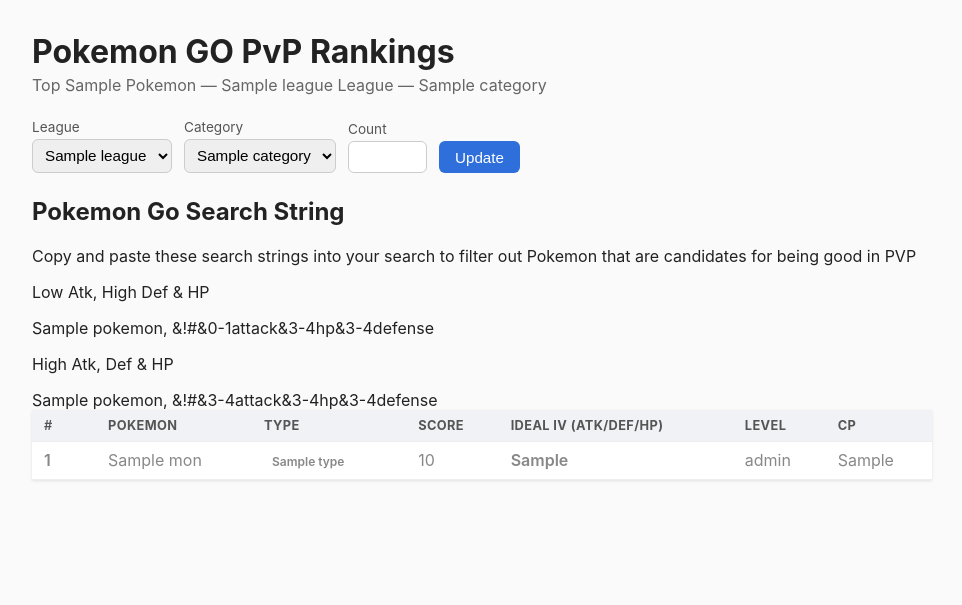
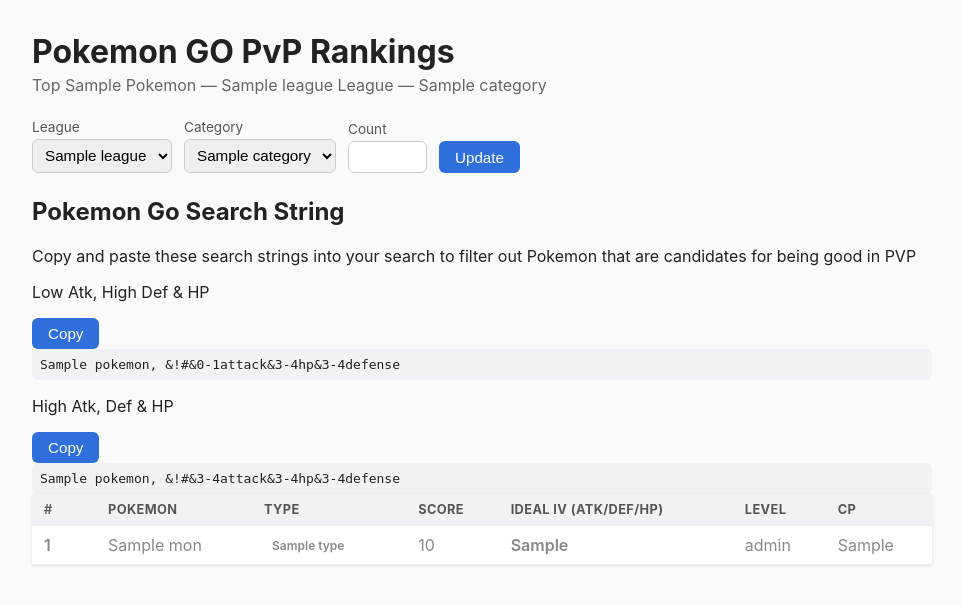
Before and after one commit to coymeetsworld/pokemon-go-pvp, a Flask app: template templates/index.html in a window 1280 px wide. Shown: the top 605 px of the page, without its empty margins (158-1120 px from the left). Run offline with Flask 3, Linux system fonts and the light colour scheme; the template is opened without the code that fills it: most values are stand-ins (such as "Sample title", 1, 10 or a date in 2020).

Commit message:
Adding feature to click button and copy search string.

```diff
--- a/static/style.css
+++ b/static/style.css
@@ -61,3 +61,11 @@ tr:hover { filter: brightness(0.95); }
   font-weight: 600;
   margin-right: 0.25rem;
 }
+
+#low-atk-search, #high-atk-search {
+  display: block;
+  background: #f0f2f5;
+  padding: 0.5rem;
+  border-radius: 6px;
+  font-family: monospace;
+}
--- a/templates/index.html
+++ b/templates/index.html
@@ -5,6 +5,31 @@
   <title>Pokemon GO PvP Rankings</title>
   <link rel="stylesheet" href="{{ url_for('static', filename='style.css') }}">
   <link rel="stylesheet" href="{{ url_for('static', filename='pokemontypes.css') }}">
+  <script>
+    document.addEventListener('DOMContentLoaded', () => {
+      document.getElementById('copy-low-atk-btn').addEventListener('click', () => {
+        const btn = document.getElementById('copy-low-atk-btn');
+        const text = document.getElementById('low-atk-search').innerText;
+        navigator.clipboard.writeText(text)
+          .then(() => {
+            btn.textContent = 'Copied!';
+            setTimeout(() => { btn.textContent = 'Copy'; }, 1200);
+          })
+          .catch(err => console.error('Copy failed:', err));
+      });
+
+      document.getElementById('copy-high-atk-btn').addEventListener('click', () => {
+        const btn = document.getElementById('copy-high-atk-btn');
+        const text = document.getElementById('high-atk-search').innerText;
+        navigator.clipboard.writeText(text)
+          .then(() => {
+            btn.textContent = 'Copied!';
+            setTimeout(() => { btn.textContent = 'Copy'; }, 1200);
+        })
+        .catch(err => console.error('Copy failed:', err));
+      });
+    });
+  </script>
 </head>
 <body>
   <h1>Pokemon GO PvP Rankings</h1>
@@ -36,19 +61,29 @@
 
   <h2>Pokemon Go Search String</h2>
   <p>Copy and paste these search strings into your search to filter out Pokemon that are candidates for being good in PVP</p>
-  <p>Low Atk, High Def & HP</p>
-  <span>
+  {% if low_atk_list|length != 0 %}
+    <p>Low Atk, High Def & HP</p>
+    <button type="button" id="copy-low-atk-btn">Copy</button>
+  {% endif %}
+  <span id="low-atk-search">
     {% for pokemon in low_atk_list %}
       {{pokemon}},
     {% endfor %}
-    &!#&0-1attack&3-4hp&3-4defense
+    {% if low_atk_list|length != 0 %}
+      &!#&0-1attack&3-4hp&3-4defense
+    {% endif %}
   </span>
-  <p>High Atk, Def & HP</p>
-  <span>
+  {% if high_atk_list|length != 0 %}
+    <p>High Atk, Def & HP</p>
+    <button type="button" id="copy-high-atk-btn">Copy</button>
+  {% endif %}
+  <span id="high-atk-search">
     {% for pokemon in high_atk_list %}
       {{pokemon}},
     {% endfor %}
-    &!#&3-4attack&3-4hp&3-4defense
+    {% if high_atk_list|length != 0 %}
+      &!#&3-4attack&3-4hp&3-4defense
+    {% endif %}
   </span>
 
   <table>
```
